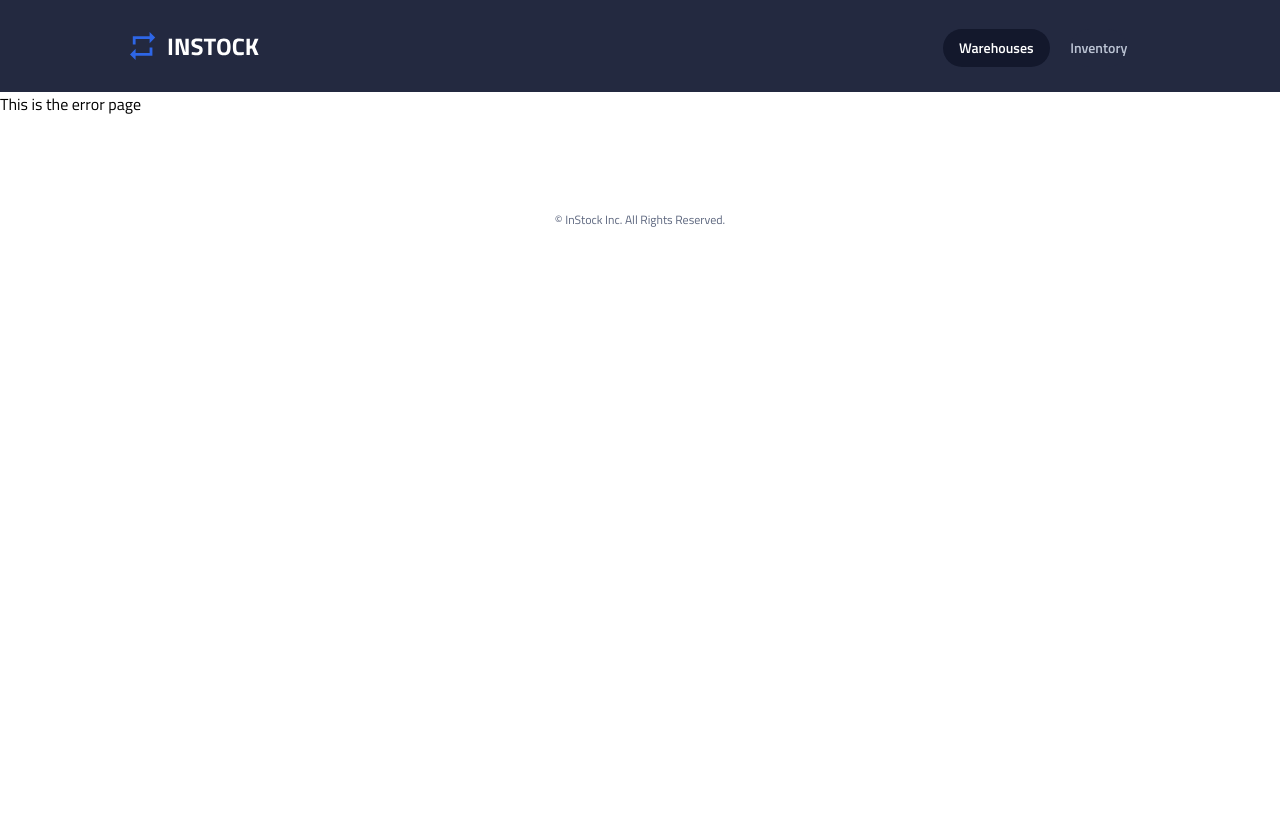
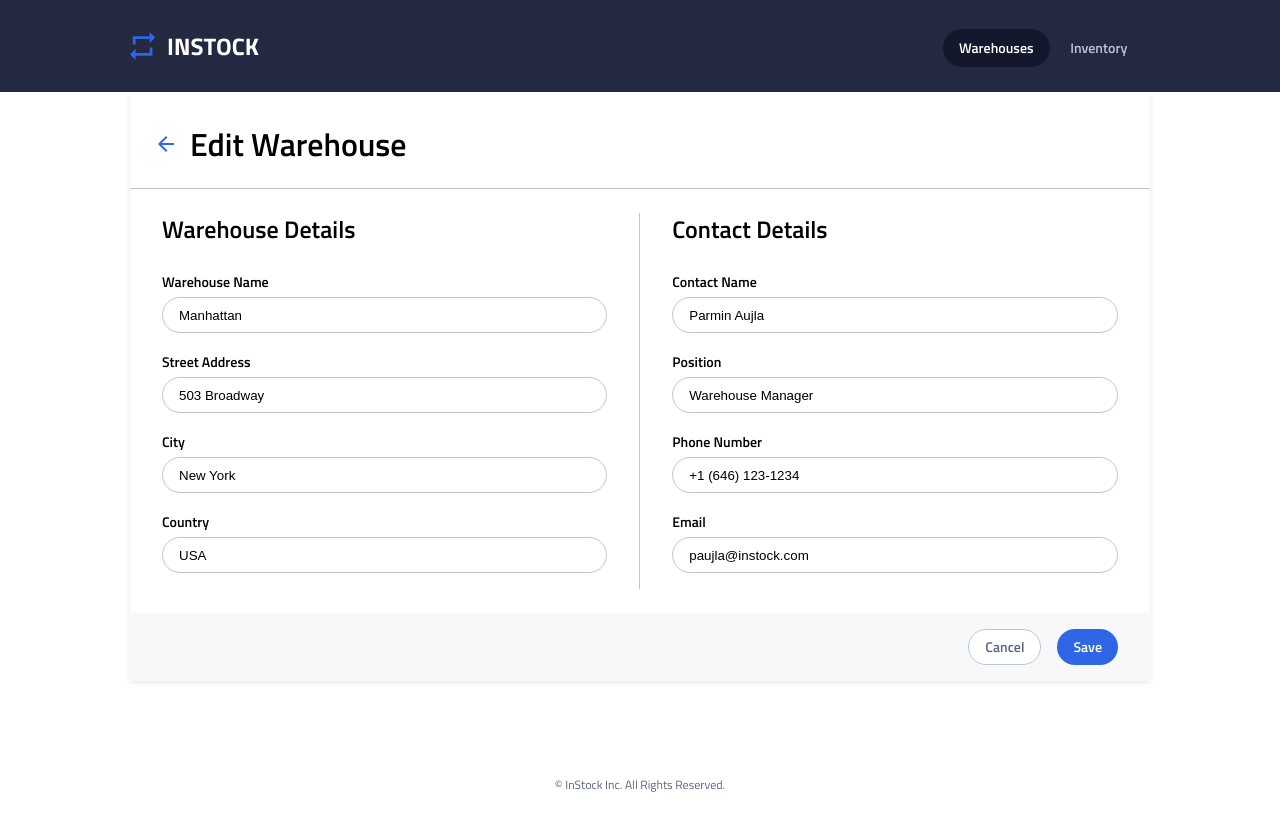
Before and after one commit to aaruntj/stock-manager-react-front-end, a React (Create React App) app: page /warehouses/1/edit in a window 1280 px wide. Shown: the top 830 px of the page. Before the commit the page ends 800 px from the top, so only its background shows below. Built offline with nearby package versions, Linux system fonts and the light colour scheme.

Commit message:
Link to edit warehouse component

```diff
--- a/src/App.js
+++ b/src/App.js
@@ -7,6 +7,7 @@ import Footer from "./components/Footer/Footer";
 import InventoryDetails from "./components/Inventory/InventoryDetails/InventoryDetails";
 import WarehouseDetails from "./components/Warehouse/WarehouseDetails/WarehouseDetails";
 import AddInventory from "./components/Inventory/AddInventory/AddInventory";
+import EditWarehouse from "./components/Warehouse/EditWarehouse/EditWarehouse";
 
 function App() {
 	return (
@@ -17,6 +18,7 @@ function App() {
 					<Route path="/" element={<Navigate to="/warehouses" />} />
 					<Route path="/warehouses" element={<WarehousesPage />} />
 					<Route path="/warehouses/:warehouseId" element={<WarehouseDetails />} />
+					<Route path="/warehouses/:warehouseId/edit" element={<EditWarehouse />} />
 					<Route path="*" element={<ErrorPage />} />
 					<Route path="/inventory" element={<InventoryPage />} />
 					<Route path="/inventory/:itemId" element={<InventoryDetails />} />
--- a/src/components/Warehouse/EditWarehouse/EditWarehouse.js
+++ b/src/components/Warehouse/EditWarehouse/EditWarehouse.js
@@ -1,11 +1,26 @@
 import axios from "axios";
 import { useState } from "react";
-import { Link, Navigate } from "react-router-dom";
+import { Link, Navigate, useParams } from "react-router-dom";
 import "./EditWarehouse.scss";
 import backArrow from "../../../assets/icons/arrow_back-24px.svg";
 import TextInput from "../TextInput/TextInput";
 
-function EditWarehouse({ warehouseData }) {
+function EditWarehouse() {
+  const { warehouseId } = useParams();
+  let warehouseData = {
+    id: "2922c286-16cd-4d43-ab98-c79f698aeab0",
+    name: "Manhattan",
+    address: "503 Broadway",
+    city: "New York",
+    country: "USA",
+    contact: {
+      name: "Parmin Aujla",
+      position: "Warehouse Manager",
+      phone: "+1 (646) 123-1234",
+      email: "paujla@instock.com",
+    },
+  };
+
   //State to track changed warehouse values
   const [warehouse, setWarehouse] = useState(warehouseData);
   //States to check Validity of input fields
--- a/src/components/Warehouse/WarehouseCard/WarehouseCard.js
+++ b/src/components/Warehouse/WarehouseCard/WarehouseCard.js
@@ -55,7 +55,9 @@ function Warehouses({ warehouse, openDeleteModal }) {
           alt=""
           onClick={() => openDeleteModal(warehouse.id, warehouse.name)}
         />
-        <img className="row__btn-icon" src={EditIcon} alt="" />
+        <Link to={`/warehouses/${warehouse.id}/edit`}>
+          <img className="row__btn-icon" src={EditIcon} alt="" />
+        </Link>
       </div>
     </div>
   );
```
